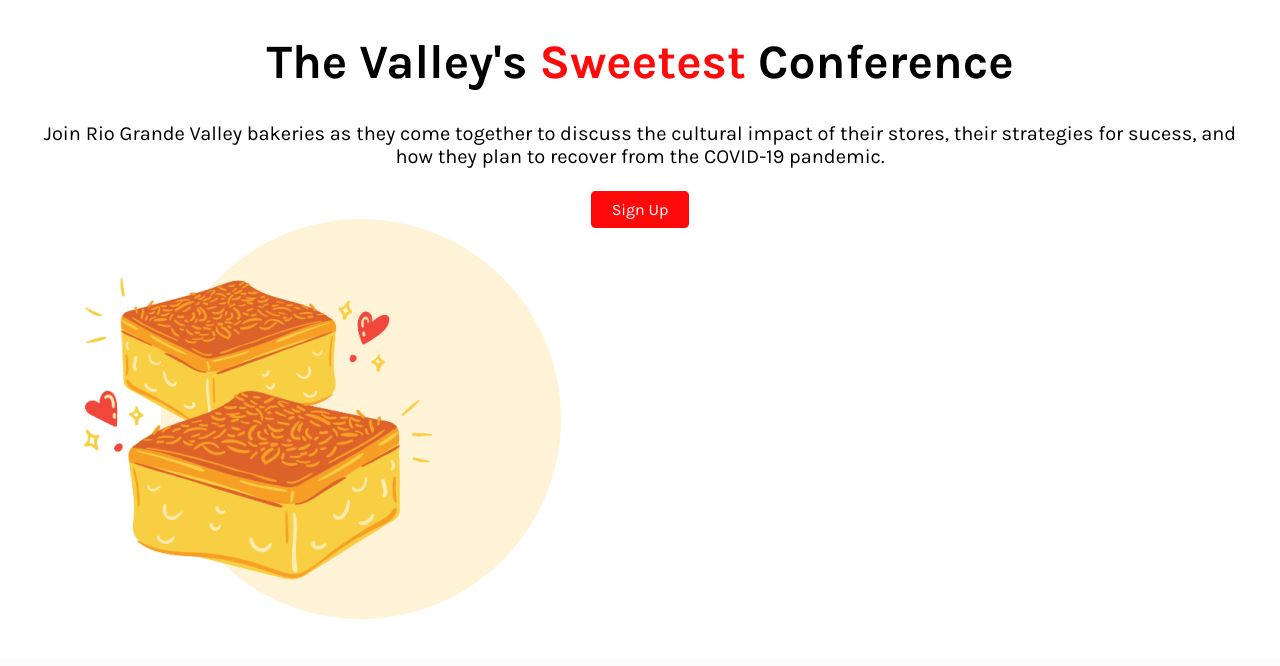
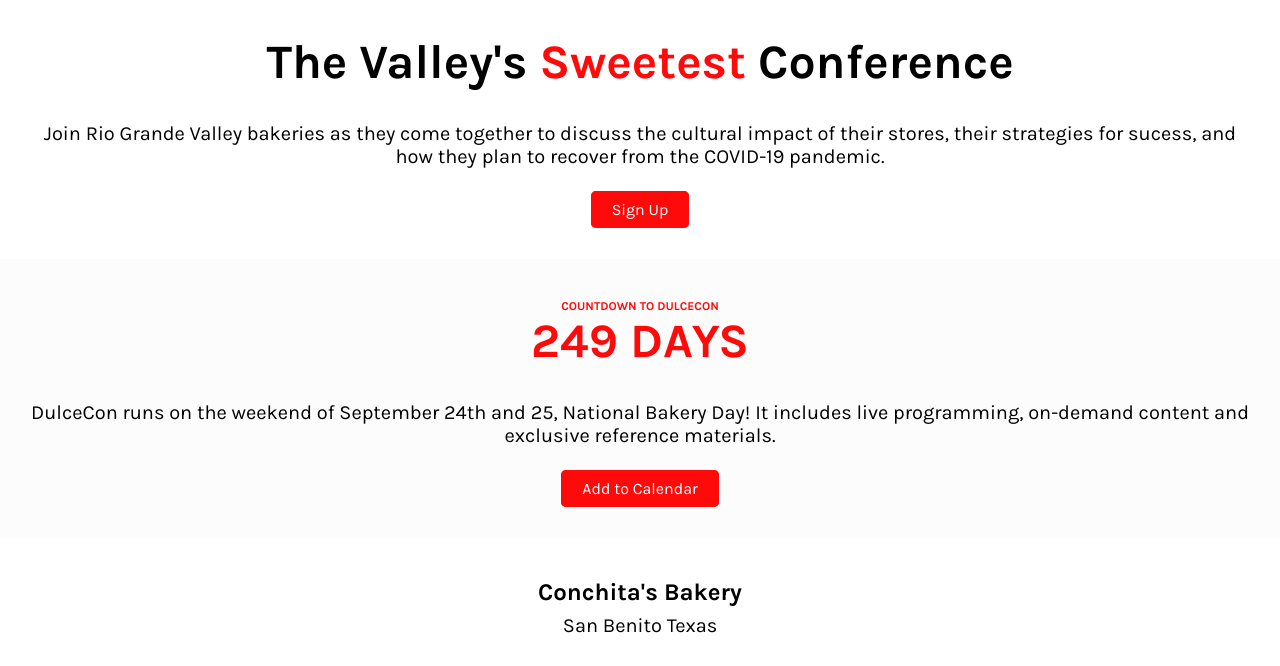
Before and after one commit to viviannna/dulcecon, a plain HTML site: page index.html in a window 1280 px wide. Shown: the part 132-798 px from the top of the page. Drawn offline with Linux system fonts and the light colour scheme.

Commit message:
removed image

```diff
--- a/index.html
+++ b/index.html
@@ -44,9 +44,9 @@
                 </div>
 
 
-                <div class = "col">
+                <!-- <div class = "col">
                     <img class = "desk-only" src = "index/flan-circle.png">
-                </div>
+                </div> -->
             </div>
         </div>
 
--- a/style.css
+++ b/style.css
@@ -152,6 +152,7 @@ header {
 
 
 
+
 /* - tablet version */
 /* break point; only add anything that's new or that is overriding the previous verison */
 @media (min-width: 768px) {
```
